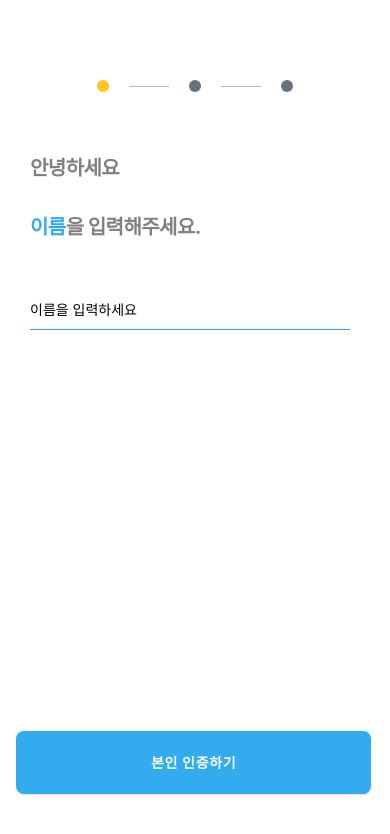
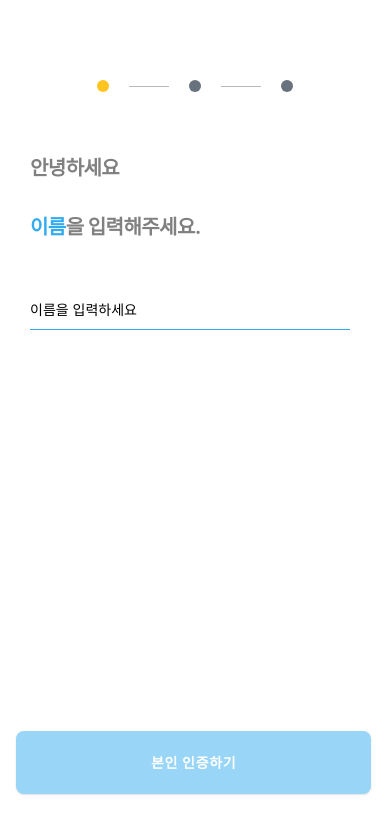
Before and after one commit to one2hund/Prototypes, a React Native app: screen /Register2 in a window 390 px wide. Shown: the top 834 px of the page. Built offline with nearby package versions, Linux system fonts and the light colour scheme.

Commit message:
회원가입 프로세스 구현80%완료, 모듈화/ 클린코드, 스타일 수정  필요

```diff
--- a/FontColor.tsx
+++ b/FontColor.tsx
@@ -2,4 +2,5 @@ export const COLORS = {
     white: '#fff',
     green: 'green',
     hand_blue : "rgb(50,171,239)",
+    hand_blue_unactivated : "rgb(152,213,247)"
   };
--- a/package.json
+++ b/package.json
@@ -14,11 +14,11 @@
     "@react-navigation/native": "^6.0.11",
     "@react-navigation/native-stack": "^6.7.0",
     "expo": "~46.0.7",
-    "expo-splash-screen": "~0.16.1",
+    "expo-splash-screen": "~0.16.2",
     "expo-status-bar": "~1.4.0",
     "react": "18.0.0",
     "react-dom": "18.0.0",
-    "react-native": "^0.69.4",
+    "react-native": "0.69.5",
     "react-native-actions-sheet-picker": "^0.3.5",
     "react-native-material-dropdown-v2-fixed": "^0.11.3",
     "react-native-modal-dropdown": "^1.0.2",
--- a/screens/RegisterScreen2.tsx
+++ b/screens/RegisterScreen2.tsx
@@ -1,10 +1,12 @@
 import { useEffect,useState,useMemo,Component } from "react";
-import { View,Text,Image,StyleSheet, TouchableOpacity,Dimensions,TextInput } from "react-native";
+import { View,Text,Image,StyleSheet, TouchableOpacity,Dimensions,TextInput, KeyboardAvoidingView } from "react-native";
 import {COLORS} from '../FontColor'
 import {Picker} from '@react-native-picker/picker';
+import { Colors } from "react-native/Libraries/NewAppScreen";
 
 const windowWidth = Dimensions.get('window').width;
 const windowHeight = Dimensions.get('window').height;
+
 export default function RegisterScreen2({navigation}:any)
 {
     const [step,setStep] = useState(0);
@@ -12,8 +14,12 @@ export default function RegisterScreen2({navigation}:any)
     const [birthday, onChangeBirthday] = useState("");
     const [sexcode, onChangeSexCode] = useState("");
     const [selectedLanguage, setSelectedLanguage] = useState();
-
     const [text, setText] = useState(true);
+    const [submitText, setSubmitText] = useState("본인 인증하기")
+    const [statusBarHeight, setStatusBarHeight] = useState(0)
+    const [activated, setActivated] = useState(false);
+    const buttonbgcolor = activated? COLORS.hand_blue : COLORS.hand_blue_unactivated;
+    const [phone,setPhone] = useState("");
     const TextAnimation = () =>
     {
         if(text == true)
@@ -31,9 +37,54 @@ export default function RegisterScreen2({navigation}:any)
         setStep(1)
       else if (step == 1 && (birthday.length == 6 && sexcode.length == 1))
         setStep(2)
+      else if (step == 2 && (birthday.length == 6 && sexcode.length == 1 && texts.length >=2))
+        setStep(3)
+      else if (step == 3 && (birthday.length == 6 && sexcode.length == 1 && texts.length >=2 && phone.length >=11))
+        alert("본인인증 가즈아")
       else
-        alert("제대로 입력 해주세요")
+        alert("올바른 형식으로 입력 해주세요")
     }
+
+
+    useEffect(()=> {
+      if (step == 0 && texts.length >=2)
+      {
+        setSubmitText("다음")
+        setActivated(true)
+      }
+
+      else if (step == 0 && texts.length < 2)
+      {
+        setSubmitText("본인 인증하기")
+        setActivated(false)
+      }
+
+      else if (step == 1 && birthday.length == 6 && sexcode.length == 1)
+      {
+        setSubmitText("다음")
+        setActivated(true)
+      }
+
+      else if (step == 1 && (birthday.length < 6 || sexcode.length < 1))
+      {
+        setActivated(false)
+      }
+
+      else if (step == 2 && (birthday.length == 6 && sexcode.length == 1 && texts.length >=2))
+      {
+        setActivated(true)
+      }
+      else if (step ==3 && (birthday.length == 6 && sexcode.length == 1 && texts.length >=2 && phone.length >= 11))
+      {
+        setSubmitText("본인인증하기")
+        setActivated(true)
+      }
+      else
+      {
+        setActivated(false)
+      }
+
+    })
 
 
 
@@ -54,6 +105,7 @@ export default function RegisterScreen2({navigation}:any)
         {step == 0 ? <View style = {{flexDirection : "row"}}><Text style ={{...styles.signupFont, color : COLORS.hand_blue}}>이름<Text style = {styles.signupFont}>을 입력해주세요.</Text></Text></View> : null}
         {step == 1 ? <View style = {{flexDirection : "row"}}><Text style ={{...styles.signupFont, color : COLORS.hand_blue}}>주민등록번호<Text style = {styles.signupFont}>를 입력해주세요.</Text></Text></View> : null}
         {step == 2 ? <View style = {{flexDirection : "row"}}><Text style = {styles.signupFont}>사용하시는 </Text><Text style ={{...styles.signupFont, color : COLORS.hand_blue}}>통신사<Text style = {styles.signupFont}>를 선택해주세요.</Text></Text></View> : null}
+        {step == 3 ? <View style = {{flexDirection : "row"}}><Text style = {styles.signupFont}>사용하시는 </Text><Text style ={{...styles.signupFont, color : COLORS.hand_blue}}>전화번호<Text style = {styles.signupFont}>를 입력해주세요.</Text></Text></View> : null}
 
         <View style = {styles.textarea}>
         {step == 0 ? (<TextInput
@@ -61,7 +113,7 @@ export default function RegisterScreen2({navigation}:any)
       onChangeText={onChangeText}
       value={texts}
       placeholder = "이름을 입력하세요"
-    />) : null}
+    />)  : null}
       {step == 1? <View>
         <View style = {{flexDirection : "row"}}>
           <TextInput
@@ -71,7 +123,7 @@ export default function RegisterScreen2({navigation}:any)
             <TextInput
             style={{...styles.inputbirth, width : 30, marginHorizontal : 0,}}
             keyboardType='numeric' onChangeText={onChangeSexCode}
-            value={sexcode} secureTextEntry={true} maxLength={1}/>
+            value={sexcode} maxLength={1}/>
             <Text style = {{fontSize : 10, marginTop : 12,}}>● ● ● ● ● ●</Text>
           </View>
           <TextInput
@@ -100,17 +152,47 @@ export default function RegisterScreen2({navigation}:any)
             <TextInput
             style={{...styles.inputbirth, width : 30, marginHorizontal : 0,}}
             keyboardType='numeric' onChangeText={onChangeSexCode}
-            value={sexcode} secureTextEntry={true} maxLength={1}/>
+            value={sexcode}  maxLength={1}/>
             <Text style = {{fontSize : 10, marginTop : 12,}}>● ● ● ● ● ●</Text>
           </View>
           <TextInput
             style={styles.input} onChangeText={onChangeText} value={texts} placeholder = "이름을 입력하세요" />
         </View> : null}
+        {step == 3? <View>
+          <Text  style = {styles.topic}>전화번호</Text>
+          <TextInput
+            style={styles.input} onChangeText={setPhone} value={phone} placeholder = "전화번호를 입력하세요" />
+          <View>
+          <Text  style = {styles.topic}>통신사</Text>
+          <TextInput
+            keyboardType='default' style={styles.input} value={selectedLanguage}
+            placeholder = "통신사정보" maxLength={6}/>
+          </View>
+          <Text  style = {styles.topic}>생년월일</Text>
+        <View style = {{flexDirection : "row"}}>
+          <TextInput
+            keyboardType='numeric' style={styles.inputbirth} onChangeText={onChangeBirthday} value={birthday}
+            placeholder = "생년월일 6자리" maxLength={6}/>
+          <View style = {{alignItems : "center",justifyContent : "center"}}><Text> - </Text></View>
+            <TextInput
+            style={{...styles.inputbirth, width : 30, marginHorizontal : 0,}}
+            keyboardType='numeric' onChangeText={onChangeSexCode}
+            value={sexcode}  maxLength={1}/>
+            <Text style = {{fontSize : 10, marginTop : 12,}}>● ● ● ● ● ●</Text>
+          </View>
+          <Text style = {styles.topic}>이름</Text>
+
+          <TextInput
+            style={styles.input} onChangeText={onChangeText} value={texts} placeholder = "이름을 입력하세요" />
+        </View> : null}
       </View>
         </View>
-        <View style = {styles.buttonLarge}>
-            <Text style = {styles.caption} onPress = {stepChanger}>본인 인증하기</Text>
-        </View>
+
+        <KeyboardAvoidingView behavior={"padding"}  keyboardVerticalOffset = {statusBarHeight-20}>
+          <View style = {{...styles.buttonLarge, backgroundColor : buttonbgcolor}}>
+            <Text style = {styles.caption} onPress = {stepChanger}>{submitText}</Text>
+          </View>
+        </KeyboardAvoidingView>
     </View>
     );
 }
@@ -134,6 +216,12 @@ input: {
     },
     shadowRadius: 0,
     shadowOpacity: 1
+  },
+  topic :
+  {
+    fontSize : 15,
+    fontWeight : "bold",
+    marginVertical : 15,
   },
   inputbirth: {
     width: 150,
@@ -221,7 +309,6 @@ buttonLarge : {
     height: windowHeight * 0.075,
     marginHorizontal : 16,
     borderRadius: 8,
-    backgroundColor: "rgb(50,171,239)",
     shadowColor: "rgba(97, 97, 97, 0.2)",
     shadowOffset: {
       width: 0,
```
Also changed, not shown: 1 other file (tests, documents, lock files or other folders).
